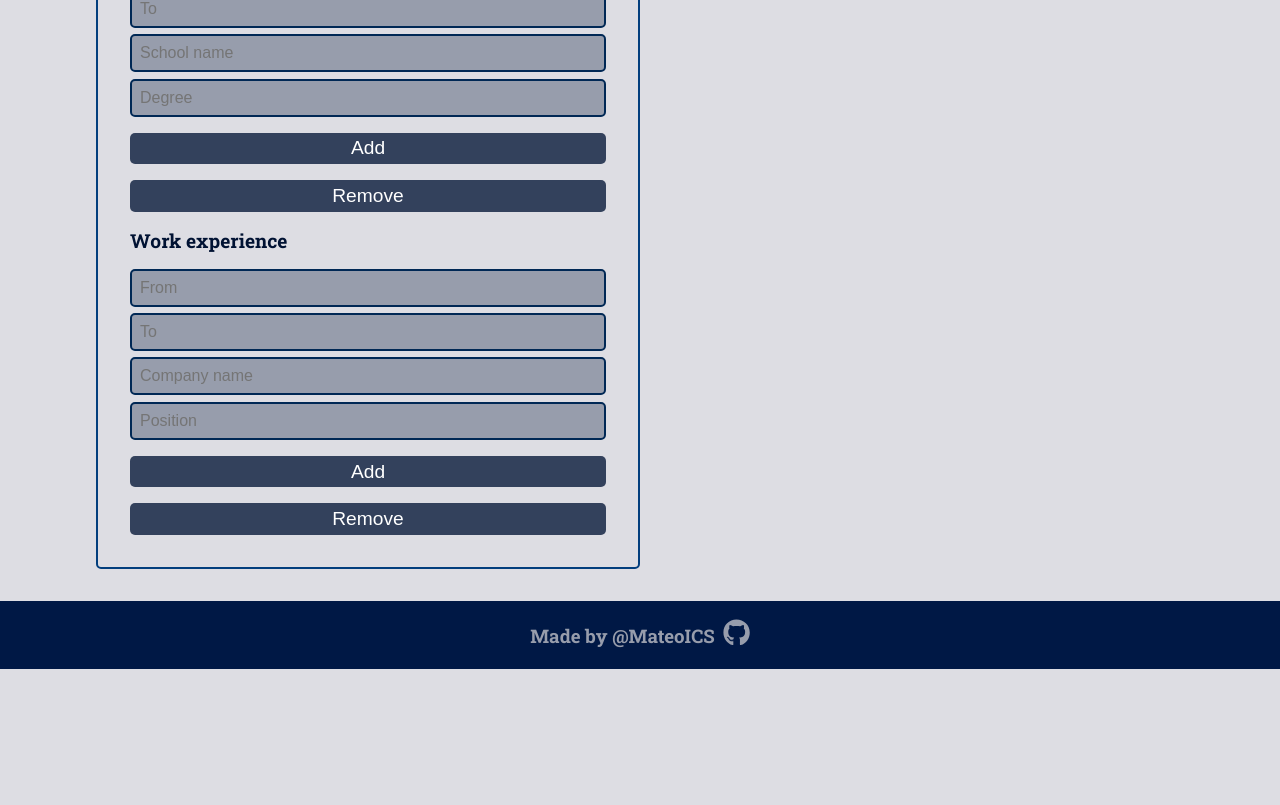
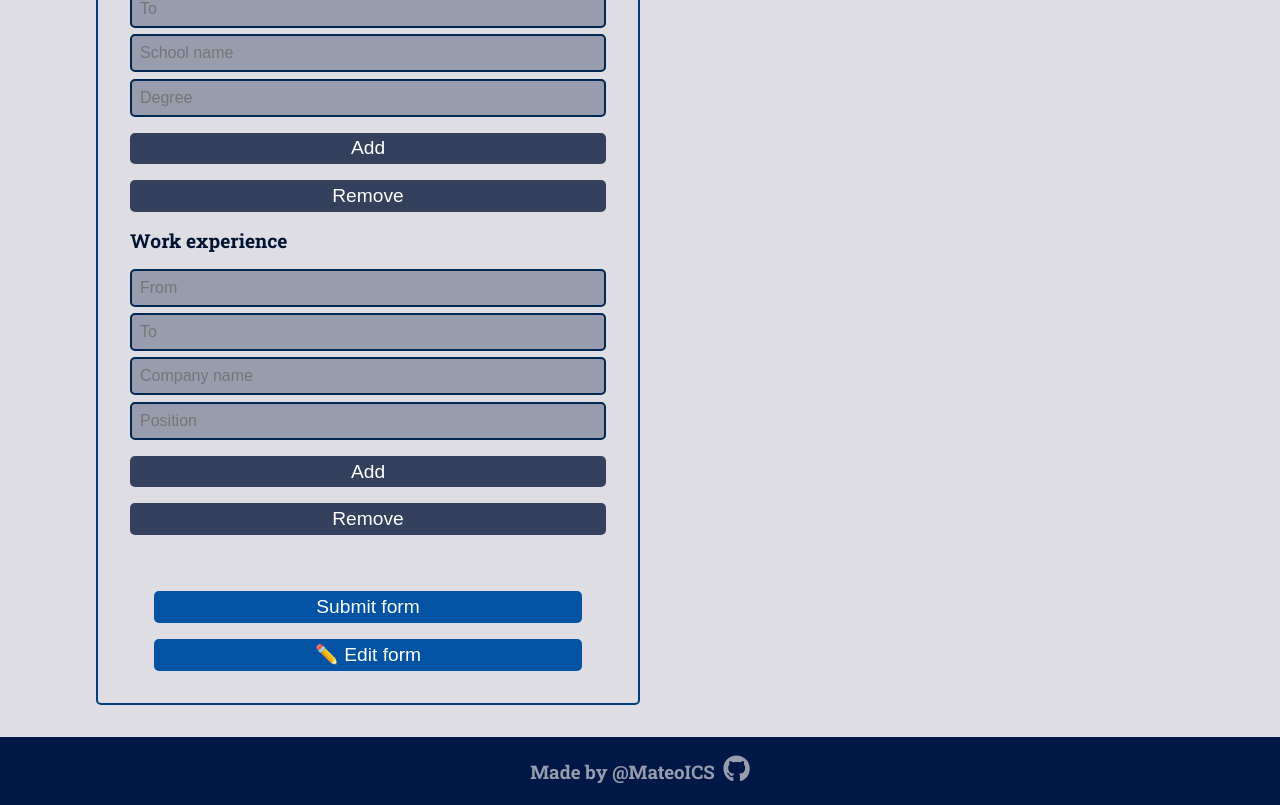
Before and after one commit to MateolCS/cv_generator, a React (Create React App) app: page / in a window 1280 px wide. Shown: the part 544-1349 px from the top of the page. Before the commit the page ends 1213 px from the top, so only its background shows below. Built offline with nearby package versions, Linux system fonts and the light colour scheme.

Commit message:
Added utility buttons

```diff
--- a/src/components/CvForm.js
+++ b/src/components/CvForm.js
@@ -33,11 +33,11 @@ const CvForm = () => {
   const educationInfoComponents = [];
 
   for (let i = 0; i < schoolInfo; i++) {
-    educationInfoComponents.push(<EducationInfo />);
+    educationInfoComponents.push(<EducationInfo key={i} />);
   }
 
   for (let i = 0; i < workInfo; i++) {
-    workInfoComponents.push(<WorkExperience />);
+    workInfoComponents.push(<WorkExperience key={i} />);
   }
 
   return (
@@ -55,6 +55,10 @@ const CvForm = () => {
       {workInfoComponents}
       <Button text={"Add"} bgColor={"#33415C"} clickEvent={addWorkInfo} />
       <Button text={"Remove"} bgColor={"#33415C"} clickEvent={removeWorkInfo} />
+      <div className="form__utility__buttons">
+        <Button text={"Submit form"} bgColor={"#0353A4"} />
+        <Button text={"✏️ Edit form"} bgColor={"#0353A4"} />
+      </div>
     </form>
   );
 };
--- a/src/index.css
+++ b/src/index.css
@@ -111,10 +111,11 @@ body{
   padding: .3rem;
 }
 
-.form__utility__button{
-  margin-top: 2rem;
+.form__utility__buttons{
   display: flex;
   flex-direction: column;
   width: 90%;
   margin: 0 auto;
+  gap: 1rem;
+  margin-top: 2.5rem;
 }
```
